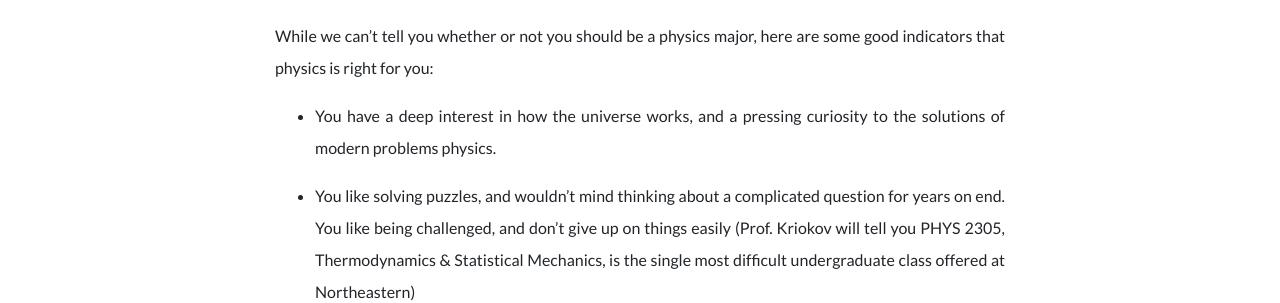
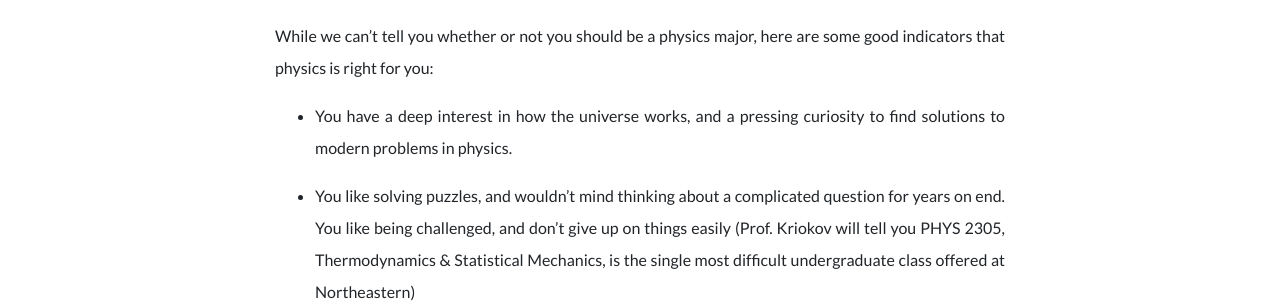
Before and after one commit to vegajustin26/sps-website, a Jekyll site: the page built from pages/physics.md, in a window 1280 px wide and 1400 px high, scrolled down 225 px. Shown: the part 154-457 px from the top of the window. Built offline with Jekyll 4.4.1, drawn with Linux system fonts in a browser that asks for light colours; nearby versions of some CDN libraries.

```diff
--- a/pages/physics.md
+++ b/pages/physics.md
@@ -11,7 +11,7 @@
 
 While we can't tell you whether or not you should be a physics major, here are some good indicators that physics is right for you:
 
-* You have a deep interest in how the universe works, and a pressing curiosity to the solutions of modern problems physics.
+* You have a deep interest in how the universe works, and a pressing curiosity to find solutions to modern problems in physics.
 
 * You like solving puzzles, and wouldn't mind thinking about a complicated question for years on end. You like being challenged, and don't give up on things easily (Prof. Kriokov will tell you PHYS 2305, Thermodynamics & Statistical Mechanics, is the single most difficult undergraduate class offered at Northeastern)
 
```
Also changed, not shown: other parts of pages/physics.md (+2 -0 lines).
